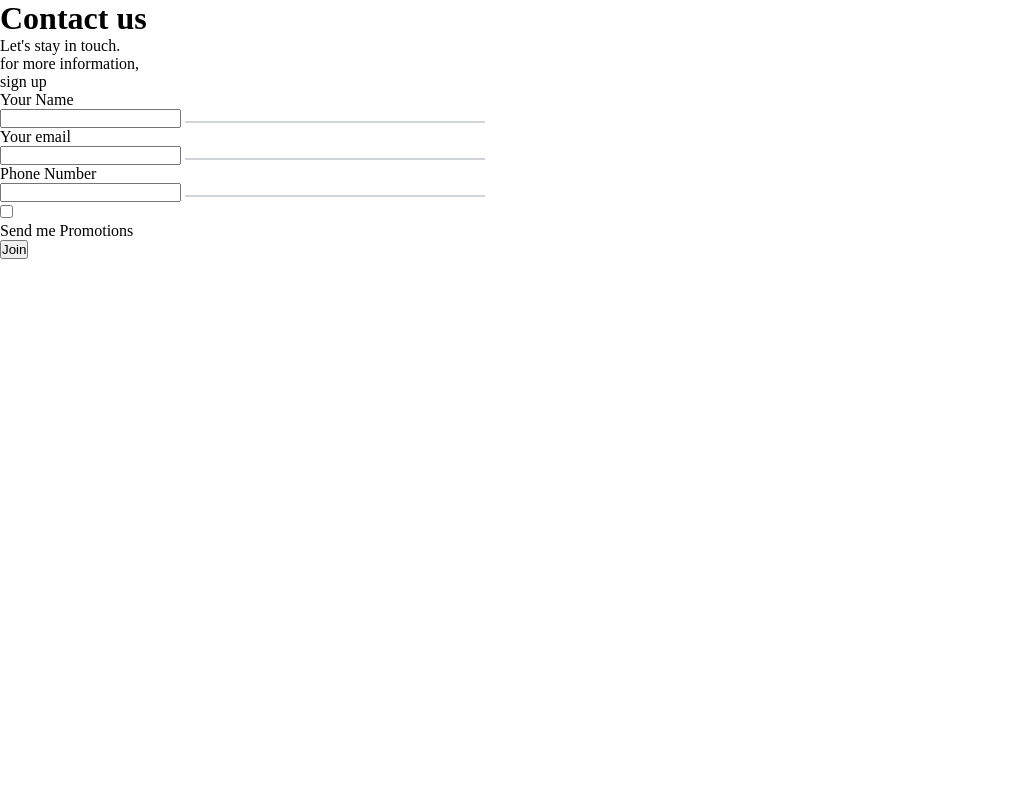
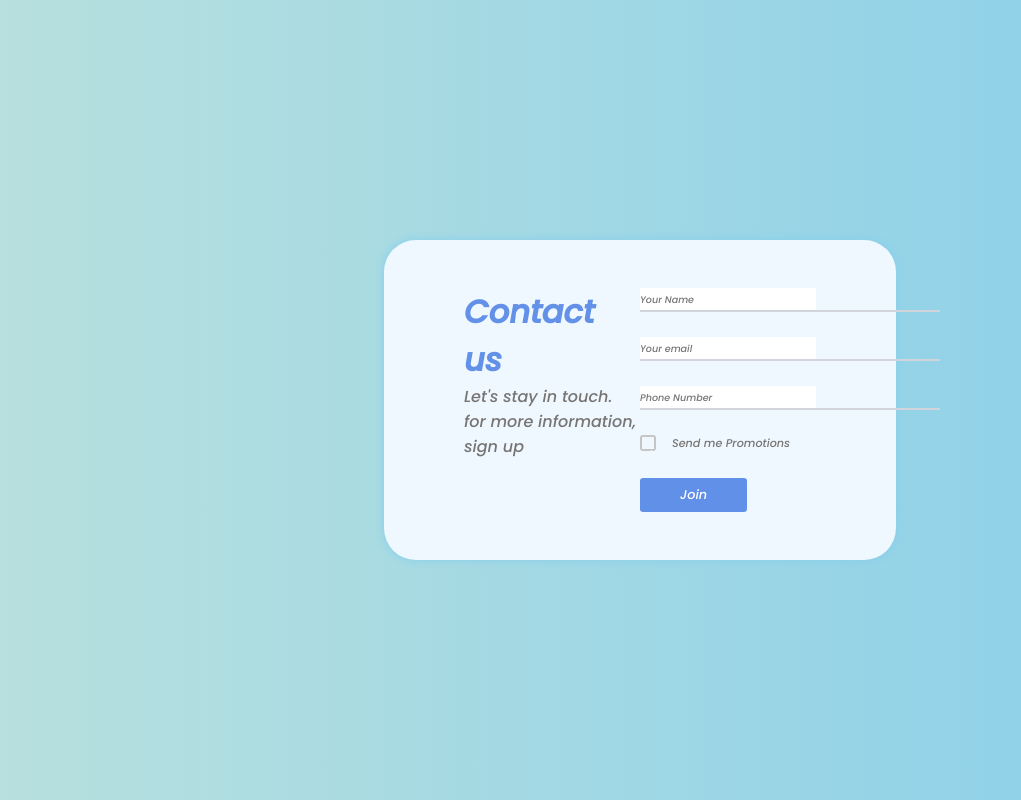
Before and after one commit to Amirnrz/animatedForm, a website built with Vite: page index.html in a window 1280 px wide. Shown: the whole page, without its empty margins (0-1021 px from the left). Built offline with nearby package versions, Linux system fonts and the light colour scheme.

Commit message:
css part completed✅

```diff
--- a/index.html
+++ b/index.html
@@ -45,7 +45,7 @@
           <div class="checkbox-container">
             <span class="checkmark"></span>
             <div class="checkbox-fill"></div>
-            <input type="checkbox" >
+            <input type="checkbox" class="checkbox" >
             <svg
             width="19"
             height="16"
--- a/sass/style.scss
+++ b/sass/style.scss
@@ -4,4 +4,129 @@
   margin: 0;
   padding: 0;
   box-sizing: border-box;
+  border: none;
 }
+
+body {
+  display: grid;
+  place-items: center;
+  height: 100vh;
+  font-family: "Poppins", sans-serif;
+  background: linear-gradient(90deg,rgb(183, 224, 222), skyblue );
+}
+
+form {
+  min-height: 40vh;
+  width: 40vw;
+  background-color: aliceblue;
+  color: #777474;
+  border-radius: 2rem;
+  padding: 3rem 5rem;
+  box-shadow: 0 0 10px skyblue;
+  display: flex;
+
+  .title {
+    color: #6391e8;
+  }
+
+  .contact-right,
+  .contact-left {
+    flex: 1;
+  }
+
+  .contact-right {
+    display: flex;
+    flex-direction: column;
+    justify-content: space-between;
+  }
+
+  .input {
+    width: 100%;
+    height: 100%;
+    position: absolute;
+    top: 0;
+  }
+
+  .input-container {
+    position: relative;
+  }
+
+  .placeholder {
+    position: relative;
+    z-index: 1;
+    pointer-events: none;
+    padding: 0.3rem 0rem;
+    font-size: 0.6rem;
+    opacity: 0.6rem;
+  }
+
+  .line-svg {
+    position: absolute;
+    bottom: 0;
+    left: 0;
+  }
+
+  .checkbox-label {
+    font-size: 0.7rem;
+  }
+
+  .promo-container {
+    position: relative;
+    display: flex;
+
+    .checkbox {
+      opacity: 0;
+      cursor: pointer;
+    }
+
+    .checkbox-label {
+      padding-left: 1rem;
+    }
+
+    .checkbox-container {
+      position: relative;
+      height: 1rem;
+      width: 1rem;
+      border-radius: 3px;
+      overflow: hidden;
+    }
+
+    .checkmark, .checkbox {
+      position: absolute;
+      bottom: 0;
+      left: 0;
+      width: 100%;
+      height: 100%;
+      border: 2px solid #c5c5c5;
+    }
+
+    .checkbox-fill {
+      position: absolute;
+      background: #6190e8;
+      width: 100%;
+      height: 100%;
+      top: 100%;
+    }
+
+    .tick-mark {
+      position: absolute;
+      top: 50%;
+      left: 50%;
+      transform: translate(-50%, -50%), scale(0.6);
+      z-index: 2;
+    }
+  }
+
+  button {
+    font-weight: 500;
+    cursor: pointer;
+    font-size: 0.8rem;
+    color: white;
+    border-radius: 0.2rem;
+    padding: 0.5rem 2.5rem;
+    background: #6190e8;
+    font-family: "Poppins";
+    align-self: start;
+  }
+
+}
```
